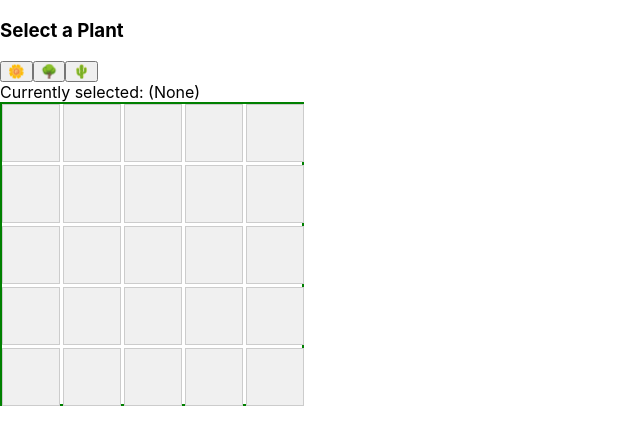
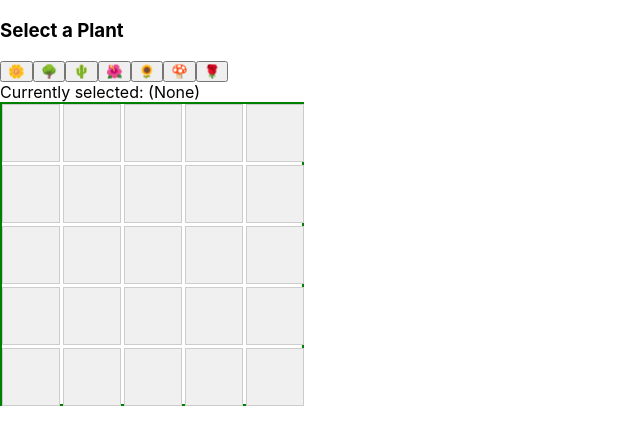
Before and after one commit to elizabethvilloria/virtual-garden-planner, a React (Create React App) app: page / in a window 1280 px wide. Shown: the top 444 px of the page, without its empty margins (0-640 px from the left). Built offline with nearby package versions, Linux system fonts and the light colour scheme.

Commit message:
Added more plant selections

```diff
--- a/src/components/PlantSelector.js
+++ b/src/components/PlantSelector.js
@@ -1,7 +1,7 @@
 import React from 'react';
 
 const PlantSelector = ({ onSelectPlant }) => {
-  const plants = ['🌼', '🌳', '🌵'];
+  const plants = ['🌼', '🌳', '🌵', '🌺', '🌻', '🍄', '🌹'];
 
   return (
     <div>
```
